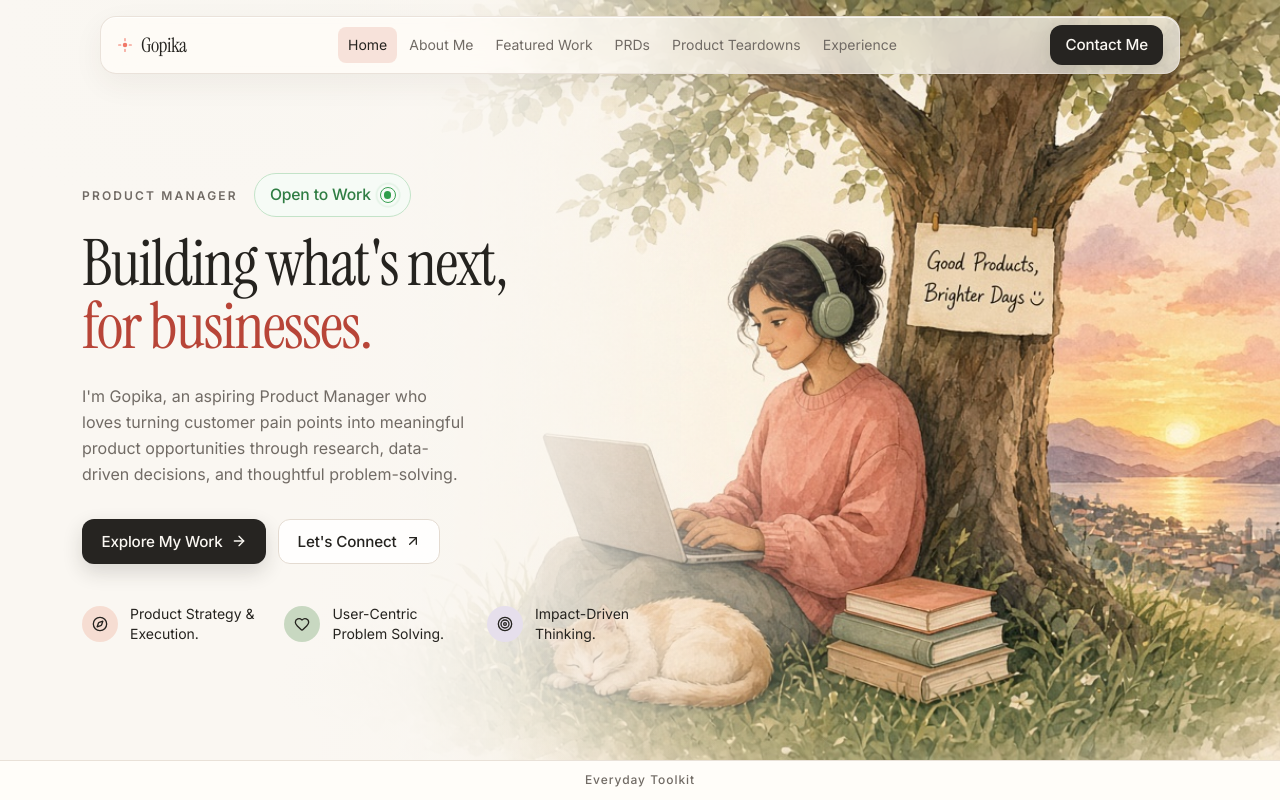
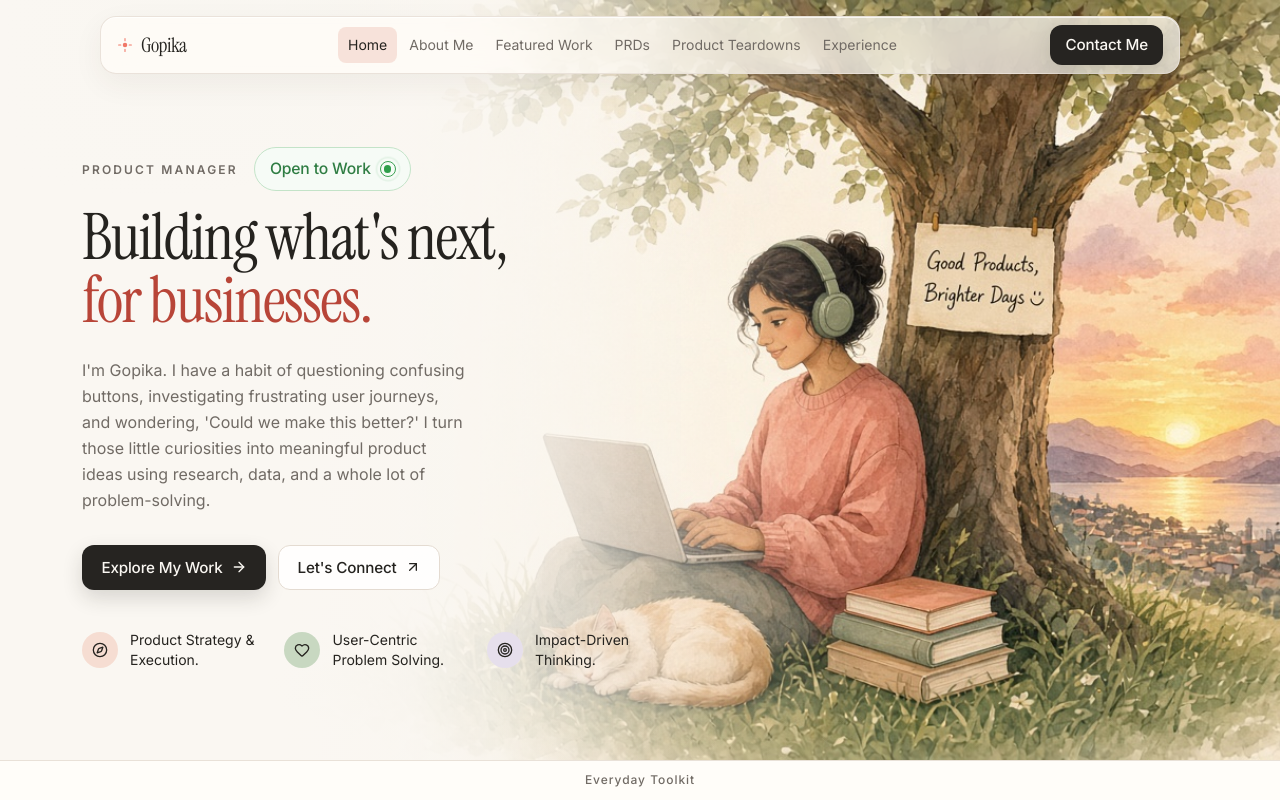
Before and after one commit to Gopika26-byte/gopikasoundar, a React (Vite) app: page / in a window 1280 px wide. Shown: the top 800 px of the page. Built offline with nearby package versions, Linux system fonts and the light colour scheme.

Commit message:
Give the homepage introduction a more personal voice.

```diff
--- a/src/data/site.ts
+++ b/src/data/site.ts
@@ -31,7 +31,7 @@ export const hero = {
   eyebrow: "Product Manager",
   lines: ["Building", "what's next,", "for people."],
   intro:
-    "I'm Gopika, an aspiring Product Manager who loves turning customer pain points into meaningful product opportunities through research, data-driven decisions, and thoughtful problem-solving.",
+    "I'm Gopika. I have a habit of questioning confusing buttons, investigating frustrating user journeys, and wondering, 'Could we make this better?' I turn those little curiosities into meaningful product ideas using research, data, and a whole lot of problem-solving.",
   capabilities: [
     { title: "Product Strategy & Execution.", icon: "compass" as const },
     { title: "User-Centric Problem Solving.", icon: "heart" as const },
```
